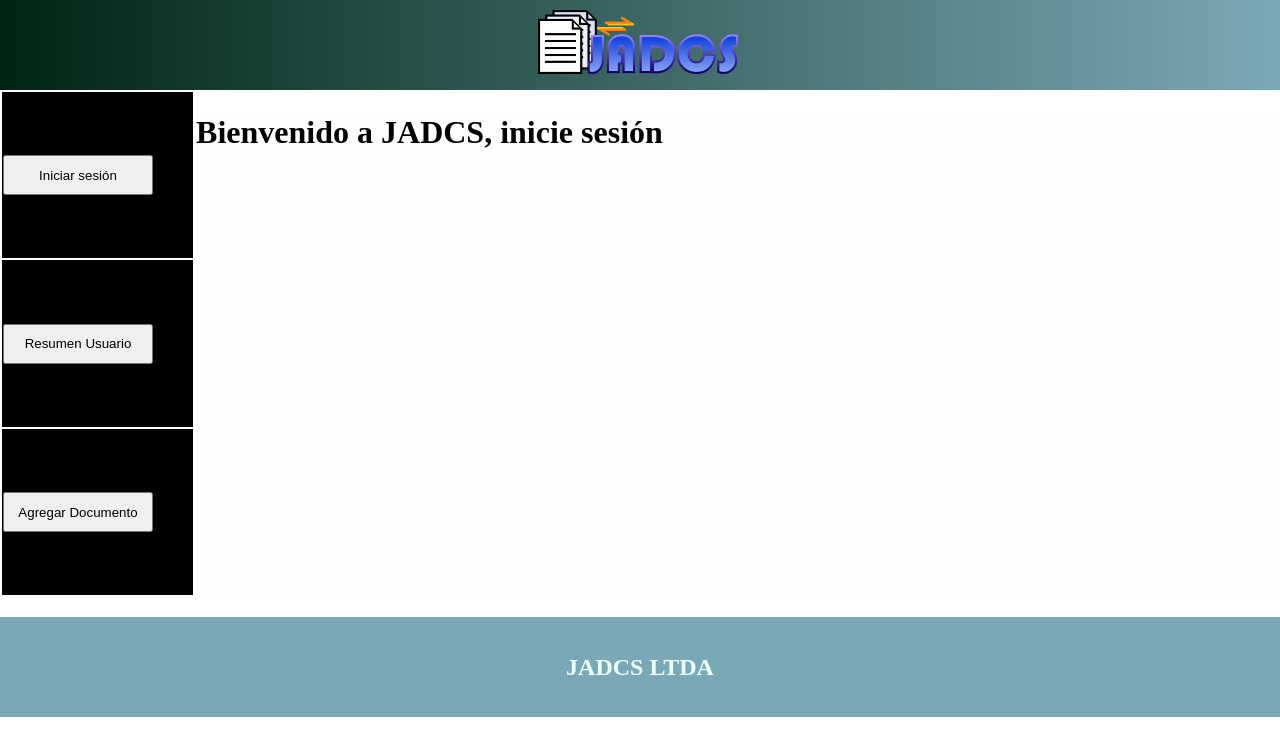
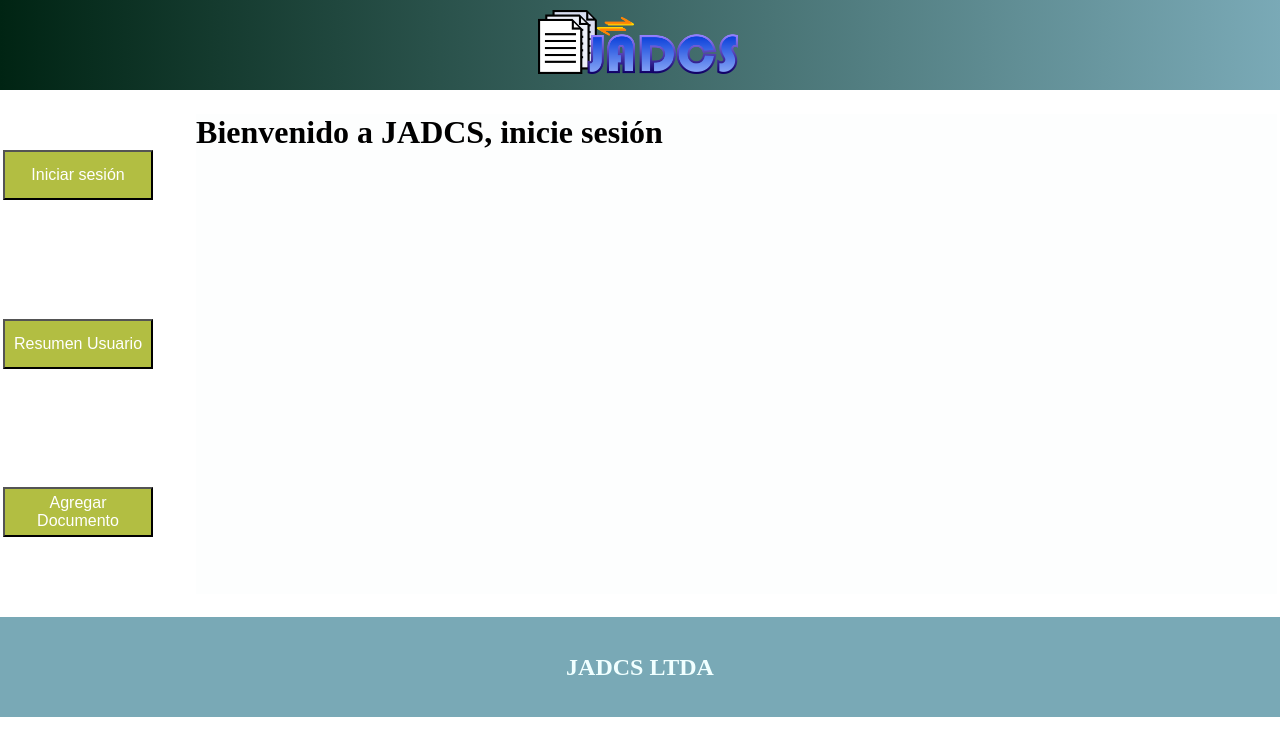
Before and after one commit to davidrueda12/JADCS-Frontend, a Vue app: page /inicio in a window 1280 px wide. Shown: the top 756 px of the page. Built offline with nearby package versions, Linux system fonts and the light colour scheme.

Commit message:
Mejora estilo Agregar Doc y Perfil

```diff
--- a/src/App.vue
+++ b/src/App.vue
@@ -143,7 +143,7 @@ nav button:hover {
   background: #fdfefe;
 }
 .footer {
-  margin: 0;
+  margin: 0 0 0 0;
   padding: 0;
   width: 100%;
   height: 10vh;
@@ -159,12 +159,15 @@ nav button:hover {
   color: azure;
 }
 
-button {
-  height: 40px;
+.menu button {
+  height: 50px;
   width: 150px;
+  background-color: rgb(178, 190, 66);
+  color: white;
+  font-size: 16px;
 }
 
 .botones {
-  background-color: black;
+  margin: 0 0 0 0;
 }
 </style>
--- a/src/components/Perfil.vue
+++ b/src/components/Perfil.vue
@@ -39,7 +39,6 @@
 </template>
 
 <script>
-import listaDoc from "./listaDoc";
 import axios from "axios";
 import ListaDoc from "./listaDoc.vue";
 export default {
@@ -85,6 +84,7 @@ export default {
   display: flex;
   flex-direction: row;
   justify-content: center;
+  color: rgb(2, 71, 39);
 }
 .ListaDocumentos {
   margin-top: 20px;
--- a/src/components/agregarDoc.vue
+++ b/src/components/agregarDoc.vue
@@ -48,7 +48,7 @@
         </td>
       </tr>
     </table>
-    <button v-on:click="agregarDocumento">Agregar Documento</button>
+    <button v-on:click="agregarDocumento" id="Agregar">Agregar</button>
   </div>
 </template>
 
@@ -120,10 +120,13 @@ export default {
   color: azure;
   box-shadow: 5px;
   margin-top: 25px;
+  width: 150px;
+}
+
+#Agregar {
+  height: 60px;
   position: relative;
-  left: 50%;
-  height: 30px;
-  width: 150px;
+  left: 35%;
   border-radius: 5px;
 }
 </style>
--- a/src/components/listaDoc.vue
+++ b/src/components/listaDoc.vue
@@ -27,7 +27,11 @@
       </table>
     </div>
     <div v-else>
-      <p>Holaaaaaaaaa</p>
+      <table id="TablaVacia">
+        <tr>
+          <th><h3>No tiene documentos asignados</h3></th>
+        </tr>
+      </table>
     </div>
   </div>
 </template>
@@ -62,6 +66,17 @@ export default {
   border: 6px solid black;
   text-transform: capitalize;
   text-align: center;
+}
+
+#TablaVacia {
+  width: 700px;
+  text-align: left;
+}
+
+#TablaVacia th {
+  padding: 30px;
+  color: rgb(100, 167, 46);
+  font-size: 20px;
 }
 
 #TablaDocumentos th {
```
